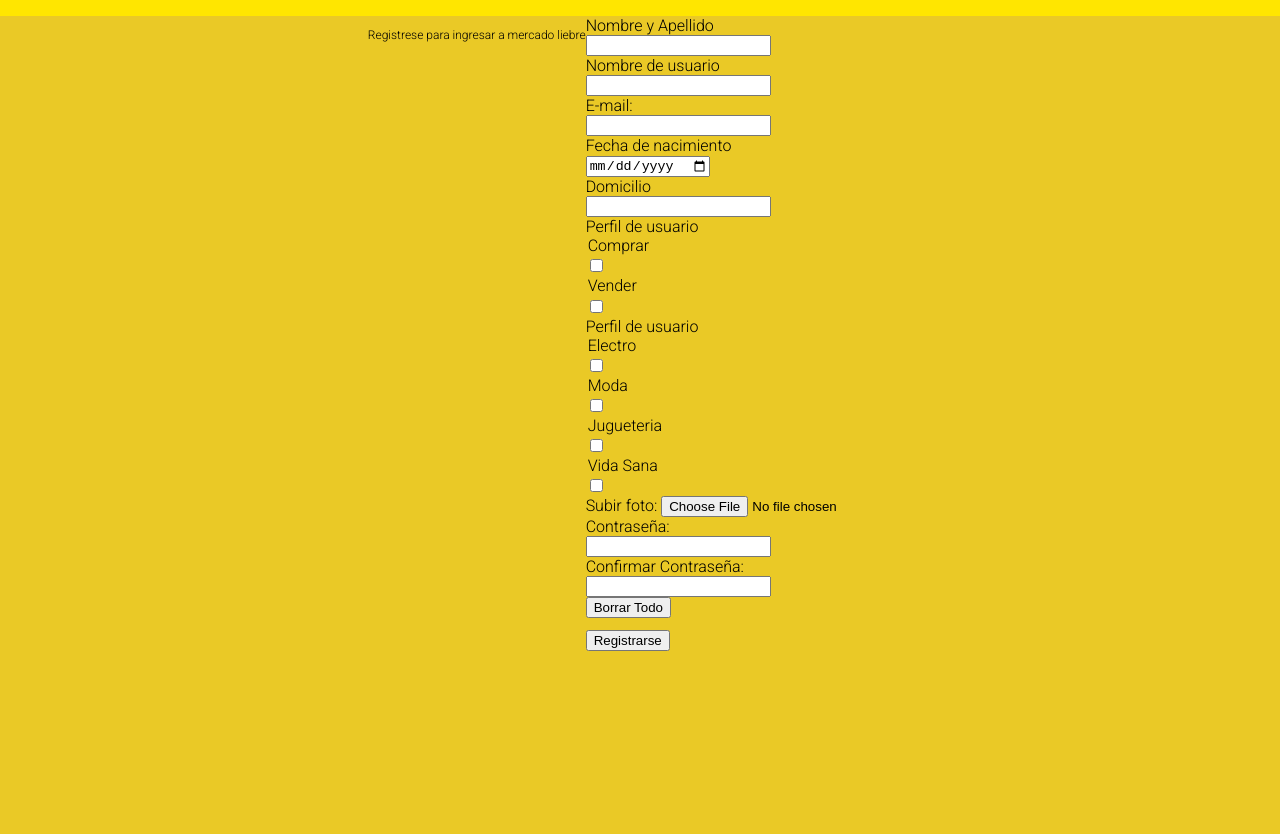
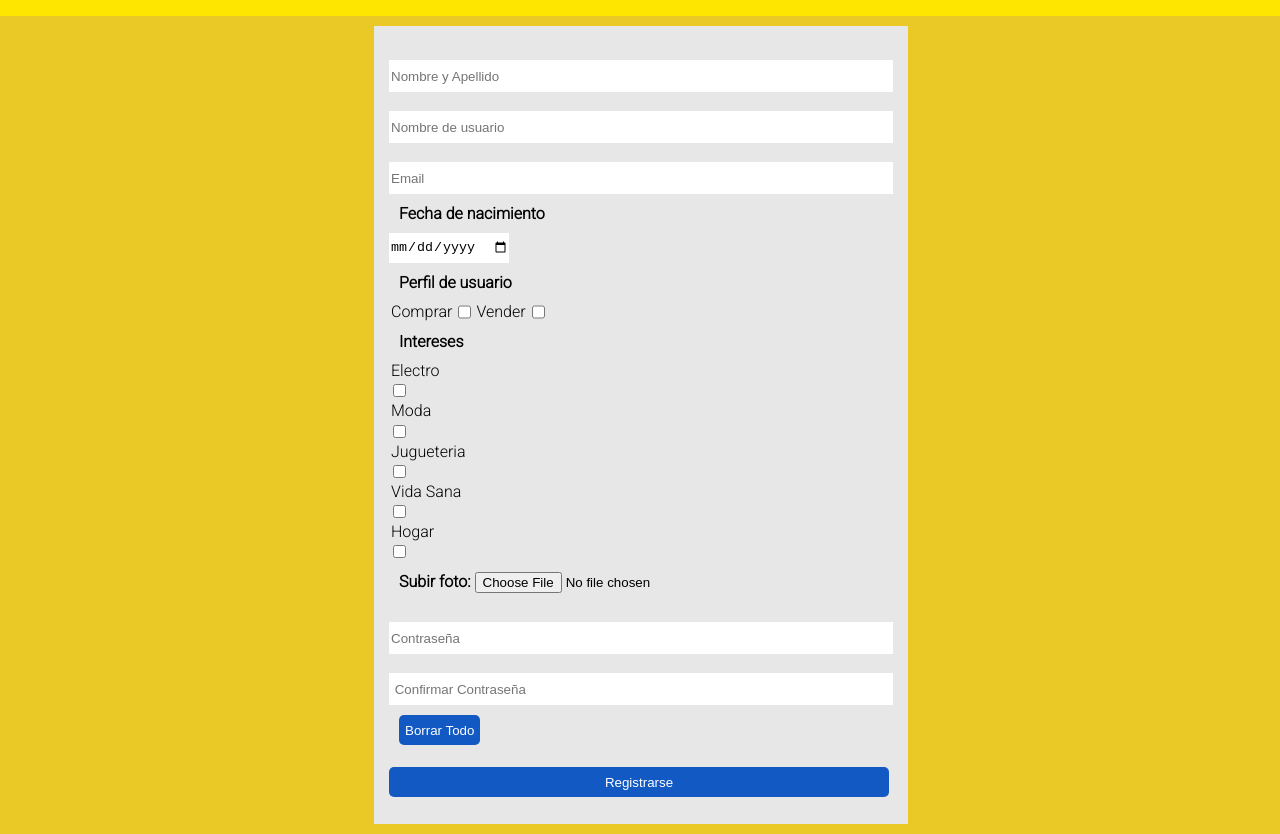
Before and after one commit to Alvarosc90/MercadoLiebreAlvaro, a website: page views/register.html in a window 1280 px wide. Shown: the part 122-956 px from the top of the page. Before the commit the page ends 800 px from the top, so only its background shows below. Drawn offline with Linux system fonts and the light colour scheme.

Commit message:
formulariosagregados

```diff
--- a/public/css/style.css
+++ b/public/css/style.css
@@ -185,7 +185,124 @@ footer {
 .login{
     display:flex;
     justify-content: center;
-    padding-left: 2px;
+    padding: 50px;
     align-items: center;
     box-sizing: border-box;
+    background-color: rgb(231, 231, 231);
+
 }
+.main-em1{
+    display: flex;
+    border-radius: 5px;
+    overflow: hidden;
+    width: 500px;
+    height: 30px;
+    margin: 20px;
+    border: none;
+}
+
+.main-sesion{
+    display: flex;
+    border-radius: 5px;
+    overflow: hidden;
+    width: 500px;
+    height: 30px;
+    border:none;
+    background-color: #1259c3;
+    color: #ffffff;
+    align-items: center;
+    display: flex;
+    justify-content: center;
+    box-sizing: border-box;
+    align-items: center;
+
+}
+.conteiner-sesion{
+    display: flex;
+    justify-content: center;
+    box-sizing: border-box;
+    overflow: hidden;
+    align-items: center;
+}
+.main-form{
+    display:flex;
+    justify-content: center;
+    align-items: center;
+    box-sizing: border-box;
+    background-color: rgb(231, 231, 231);
+}
+.main-register{
+    display: flex;
+    border-radius: 5px;
+    overflow: hidden;
+    width: 500px;
+    height: 30px;
+    border:none;
+    background-color: #1259c3;
+    color: #ffffff;
+    align-items: center;
+    display: flex;
+    justify-content: center;
+    box-sizing: border-box;
+    align-items: center;
+}
+.main-form{
+    margin:10px;
+    padding: 15px;
+    justify-content: center;
+    box-sizing: border-box;
+    align-items: center;
+    display: flex;
+    overflow: hidden;
+}
+
+.formtop{
+    padding: 10px;
+
+}
+.formtop1{
+    width: 500px;
+    height: 30px;
+    border:none;
+}
+
+.formcenter1{
+    height: 30px;
+    border:none;
+}
+.formcenter{
+    font-weight:bold;
+}
+.conteinercenter{
+    padding: 10px;
+}
+.formBott1{
+    width: 500px;
+    height: 30px;
+    border:none;
+}
+
+.formBott{
+    padding: 10px;
+}
+.reset1{
+    display: flex;
+    border-radius: 5px;
+    overflow: hidden;
+    height: 30px;
+    border:none;
+    background-color: #1259c3;
+    color: #ffffff;
+    align-items: center;
+    display: flex;
+    justify-content: center;
+    box-sizing: border-box;
+    align-items: center;
+}
+
+.reset{
+    padding: 10px;
+}
+.perfiluser{
+    display: inline-flex;
+}
--- a/views/register.html
+++ b/views/register.html
@@ -20,43 +20,36 @@
 <p class="compracuotas"><i class="fas fa-hand-holding-usd"></i>Comprá en cuotas y sin tarjeta de crédito!</p>
 </header>
   <main class="register">
-    <div class="main-welcom">
-      <p>Registrese para ingresar a mercado liebre</p>
-    </div>
     <div class="main-form">
       <form action="/register" method="POST">
         <nav>
-          <label class="nombre">Nombre y Apellido</label>
+          <label class="formtop"></label>
         </nav>
-        <input class="main-name" type="text" name="name" required>
+        <input class="formtop1" type="text" name="name" required placeholder="Nombre y Apellido">
         <nav>
-          <label class="user">Nombre de usuario</label>
+          <label class="formtop" a></label>
         </nav>
-        <input class="main-user" type="text" name="user" required>
+        <input class="formtop1" type="text" name="user" required placeholder="Nombre de usuario">
         <nav>
-          <label class="main-em">E-mail:</label>
+          <label class="formtop" ></label>
         </nav>
-        <input class="main-name" type="email" name="name" required>
-        <nav>
-          <label class="Fecha">Fecha de nacimiento</label>
+        <input class="formtop1" type="email" name="name" required placeholder="Email">
+        <nav class="conteinercenter">
+          <label class="formcenter">Fecha de nacimiento</label>
+        </nav >
+        <input class="formcenter1" type="date" name="date" required placeholder="Domicilio">
         </nav>
-        <input class="main-date" type="date" name="date" required>
-        <nav>
-          <label class="direction">Domicilio</label>
+        <nav class="conteinercenter">
+          <label class="formcenter">Perfil de usuario</label>
         </nav>
-        <input class="main-em1" type="email" name="email" required>
-        <nav>
-          <label class="main-pass">Perfil de usuario</label>
-        </nav>
-        <nav>
+        <nav class="perfiluser">
           <option for="opcion1">Comprar</option>
           <input type="checkbox" id="opcion1" name="opciones[]" value="opcion1">
           <option for="opcion2">Vender</option>
           <input type="checkbox" id="opcion2" name="opciones[]" value="opcion2">
         </nav>
-
-        <nav>
-          <label class="main-pass">Perfil de usuario</label>
+        <nav class="conteinercenter">
+          <label class="formcenter">Intereses</label>
         </nav>
         <nav>
           <option for="opcion1">Electro</option>
@@ -67,29 +60,35 @@
           <input type="checkbox" id="opcion3" name="opciones[]" value="opcion3">
           <option for="opcion4">Vida Sana</option>
           <input type="checkbox" id="opcion4" name="opciones[]" value="opcion4">
+          <option for="opcion4">Hogar</option>
+          <input type="checkbox" id="opcion4" name="opciones[]" value="opcion4">
+        </nav>
+        <nav class="conteinercenter">
+          <label class="formcenter" for="foto">Subir foto:</label>
+          <input type="file" id="foto" name="foto" accept="image/*" >
         </nav>
 
-        <label for="foto">Subir foto:</label>
-        <input type="file" id="foto" name="foto" accept="image/*">
         <nav>
-          <label class="main-pass">Contraseña:</label>
+          <label class="formBott"></label>
         </nav>
-        <input class="main-pass1" type="password" name="password" required>
+        <input class="formBott1" type="password" name="password" required placeholder="Contraseña">
         </nav>
         <nav>
-          <label class="main-pass">Confirmar Contraseña:</label>
+          <label class="formBott"></label>
         </nav>
         <nav>
-          <input class="main-pass1" type="password" name="password" required>
+          <input class="formBott1" type="password" name="password" required placeholder=" Confirmar Contraseña">
         </nav>
-        <input type="reset" value="Borrar Todo">
-      </form>
-      <form action="/home">
-        <nav>
-          <p>
-            <button class="main-" type="submit">Registrarse</button>
-          </p>
+        <nav class="reset">
+          <input class="reset1" type="reset" value="Borrar Todo">
         </nav>
+        <form action="/home">
+          <nav class="conteiner-register">
+            <p>
+              <button class="main-register" type="submit" >Registrarse </button>
+            </p>
+          </nav>
+        </form>
       </form>
     </div>
   </main>
```
Also changed, not shown: views/login.html (+3 -3 lines).
